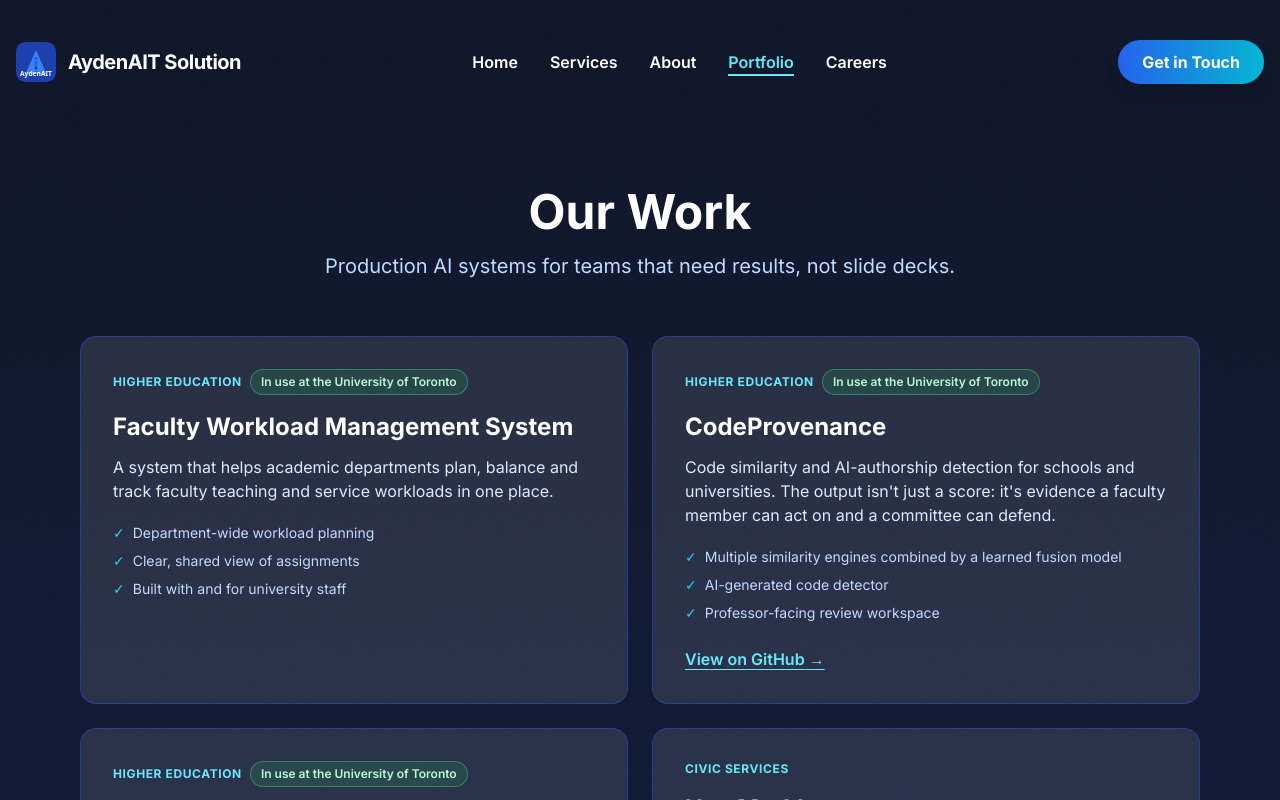
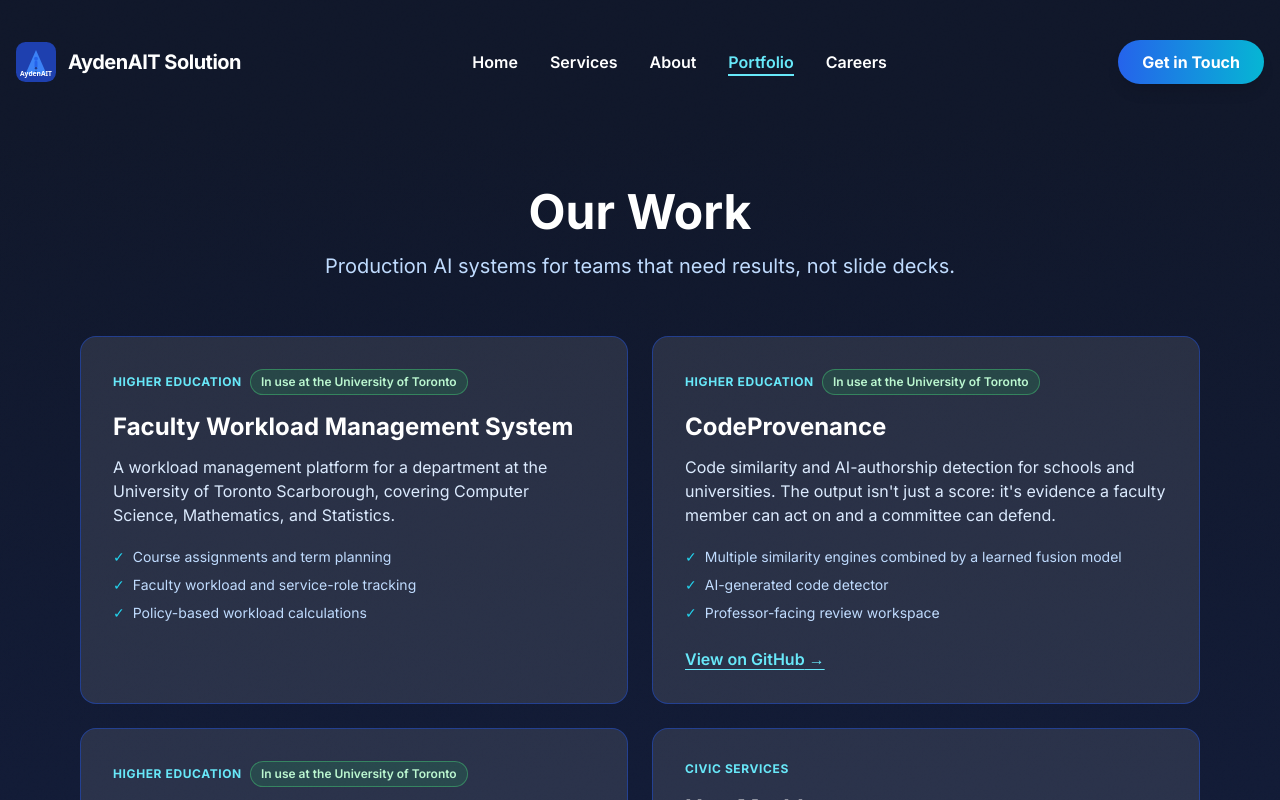
Before and after one commit to tianzesun/aydenait-website, a React (Vite) app: page /portfolio in a window 1280 px wide. Shown: the top 800 px of the page. Built offline with nearby package versions, Linux system fonts and the light colour scheme; the HTML template or start-up script is replaced by a standard one.

Commit message:
Update Faculty Workload Management System description
Co-Authored-By: Claude Opus 5.5 <noreply@anthropic.com>

```diff
--- a/src/pages/Clients.tsx
+++ b/src/pages/Clients.tsx
@@ -7,8 +7,8 @@ const projects = [
     title: "Faculty Workload Management System",
     sector: "Higher Education",
     status: "In use at the University of Toronto",
-    desc: "A system that helps academic departments plan, balance and track faculty teaching and service workloads in one place.",
-    highlights: ["Department-wide workload planning", "Clear, shared view of assignments", "Built with and for university staff"],
+    desc: "A workload management platform for a department at the University of Toronto Scarborough, covering Computer Science, Mathematics, and Statistics.",
+    highlights: ["Course assignments and term planning", "Faculty workload and service-role tracking", "Policy-based workload calculations"],
   },
   {
     title: "CodeProvenance",
```
